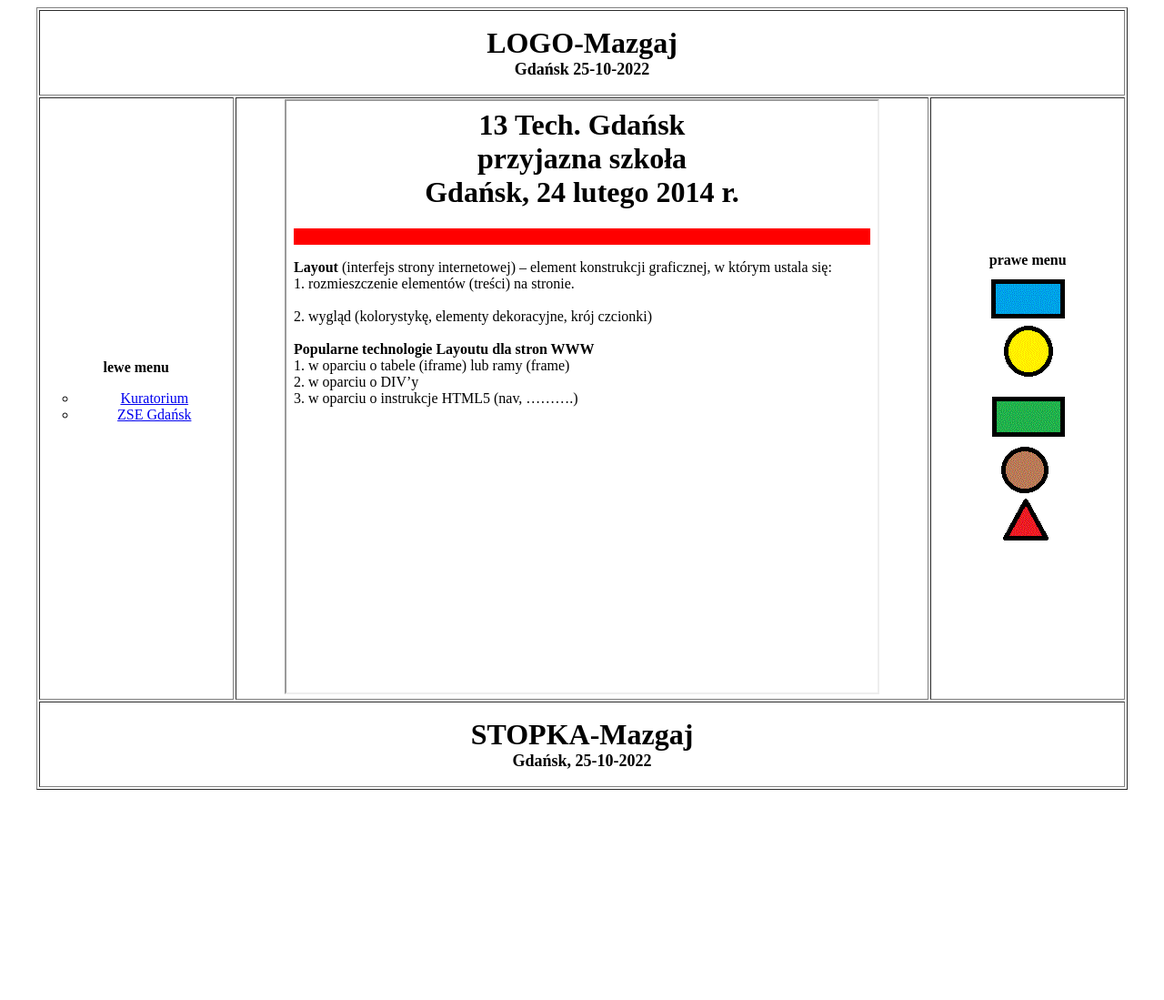
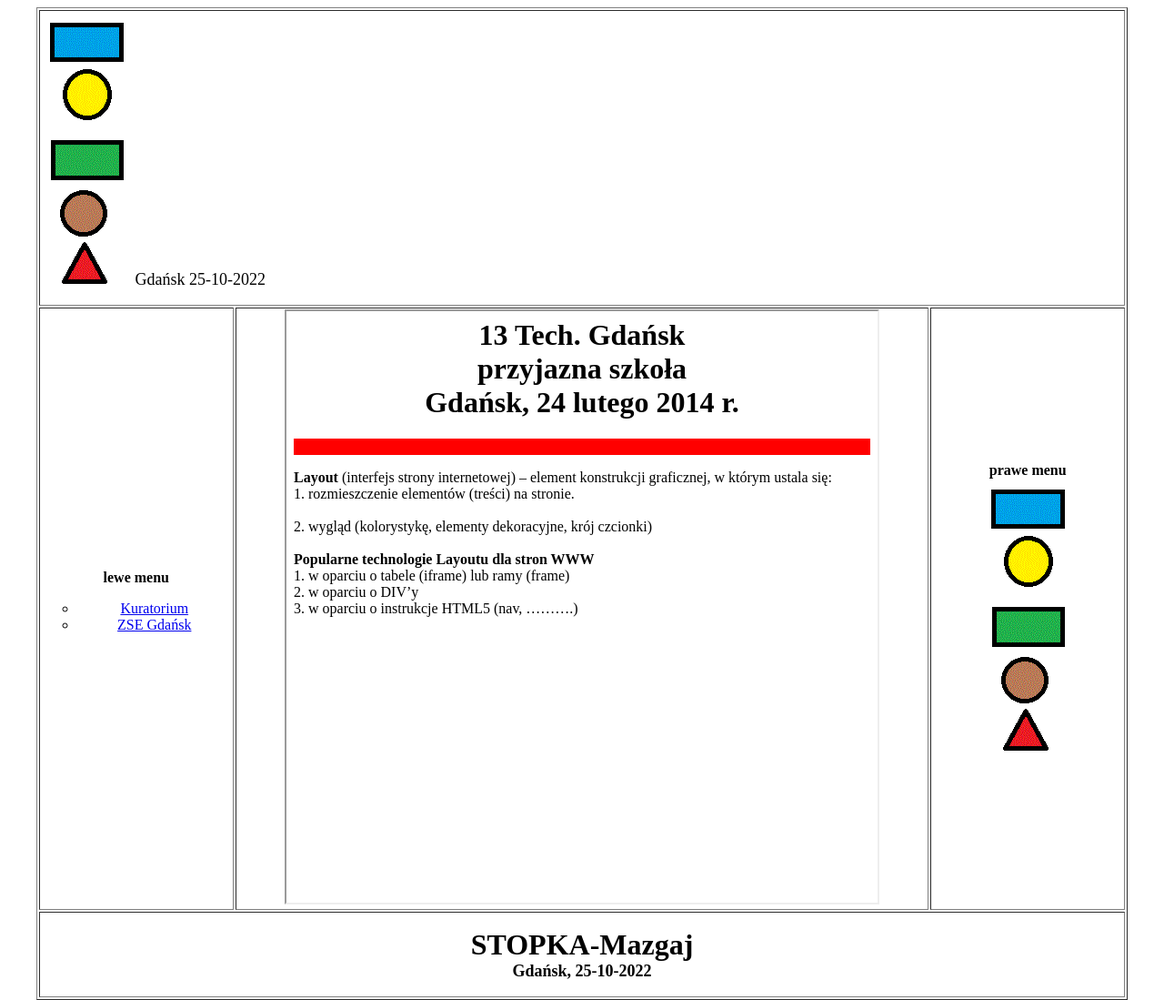
Before and after one commit to Mogzik/dydaktyka2, a plain HTML site: page index.html in a window 1280 px wide. Shown: the whole page at 91% size. Before the commit the page ends 876 px from the top, so only its background shows below. Drawn offline with Linux system fonts and the light colour scheme.

Commit message:
Update index.html

```diff
--- a/index.html
+++ b/index.html
@@ -7,7 +7,7 @@
 <table width=95% border="1" align="center">
 <tr>
 <td colspan="3">
-<p align=center><font size=6><b>LOGO-Mazgaj</font><br>
+<img src="figury.gif">
 <font size=4>Gdańsk 25-10-2022</font></b></p>
 </td>
 </tr>
```
